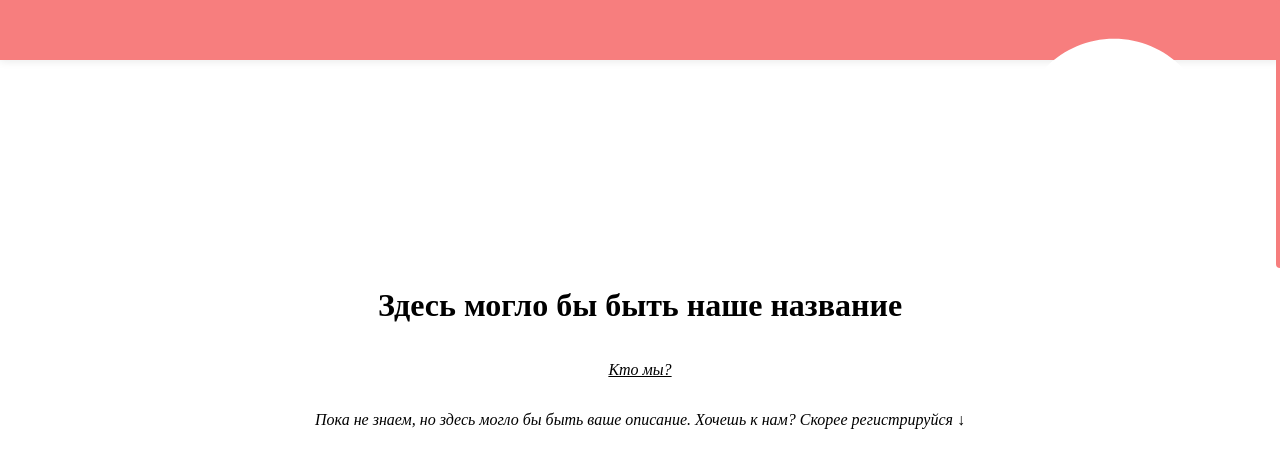
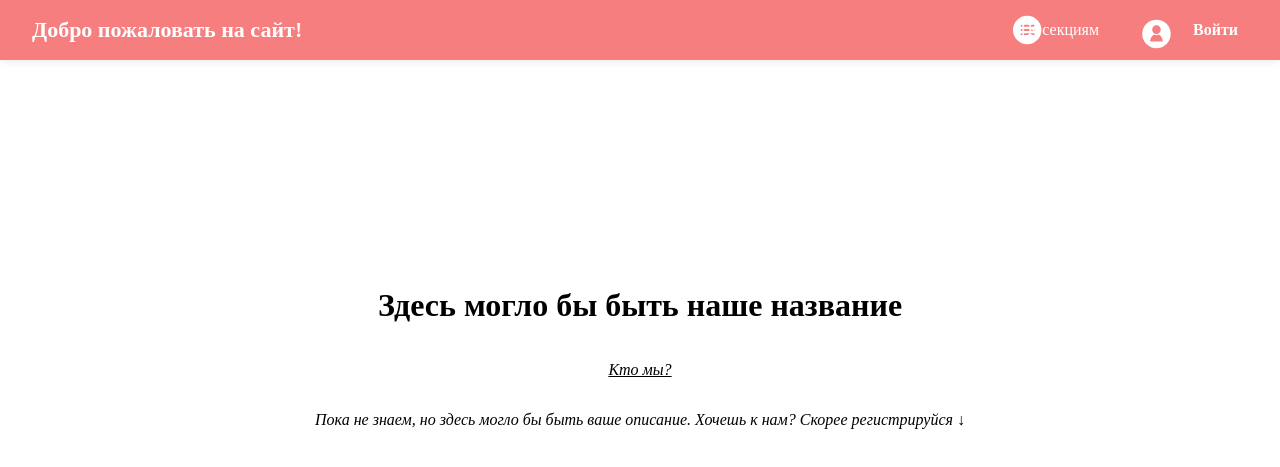
Before and after one commit to Vifiel/Geekmorolecon, a Flask app: page / in a window 1280 px wide. Shown: the top 467 px of the page. Run offline with Flask 3, Linux system fonts and the light colour scheme; data that the repository does not hold is empty.

Commit message:
добавила svg для секций

```diff
--- a/static/css/styles.css
+++ b/static/css/styles.css
@@ -195,7 +195,8 @@ font-weight: bold;
 }
 
 .to-sections-btn {
-    background: #F77E7E;
+    background: url('/static/images/tosections.svg') no-repeat;
+    background-size: 40px 40px;
     color: white;
     border: none;
     border-radius: 4px;
--- a/templates/index.html
+++ b/templates/index.html
@@ -9,7 +9,6 @@
 <div class="fixed-header">
     <a href="/" class="header-title">Добро пожаловать на сайт!</a>
     <div class="header-buttons">
-        <img src="/static/images/tosections.svg" alt="Иконка секций" class="sections-icon">
         <button class="to-sections-btn" id="toSectionsBtn">К секциям</button>
         <button class="header-buttons profile-btn" onclick="window.location.href='/account'">
             <img src="/static/images/profile.svg" alt="Иконка профиля" class="profile-icon">
```
Also changed, not shown: static/images/profile.svg, static/images/tosections.svg.
